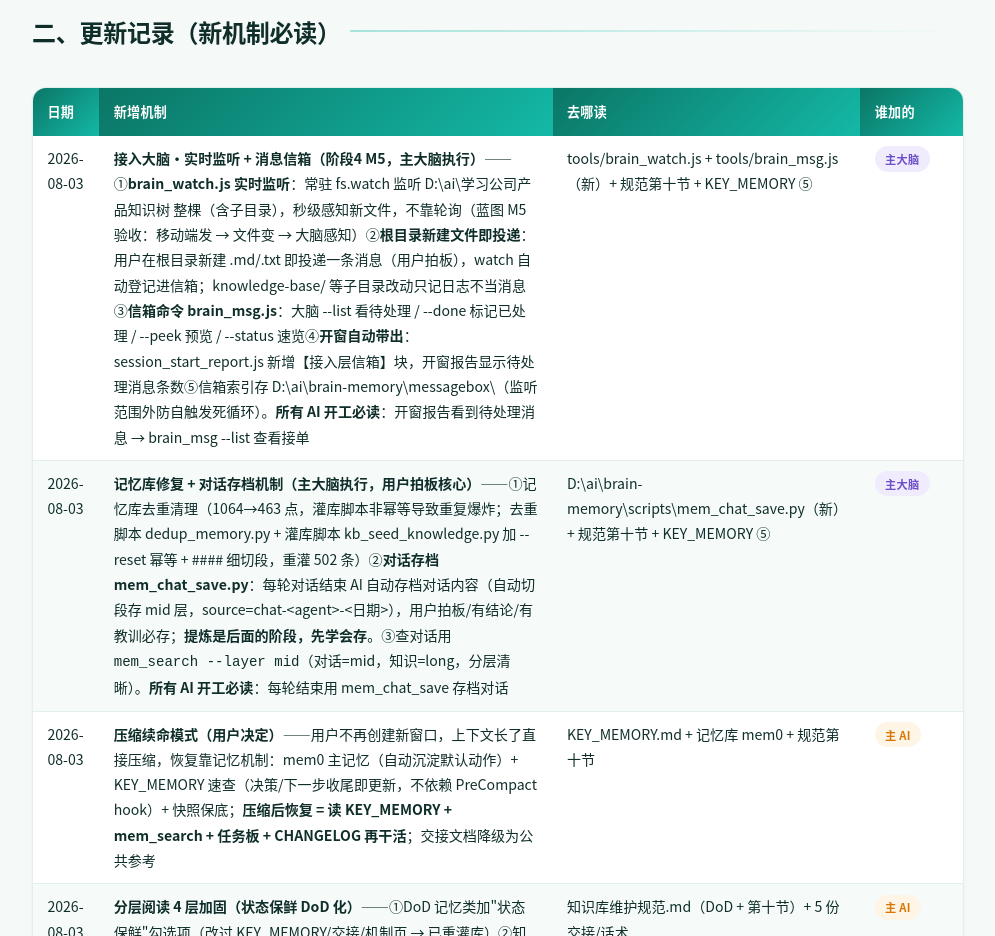
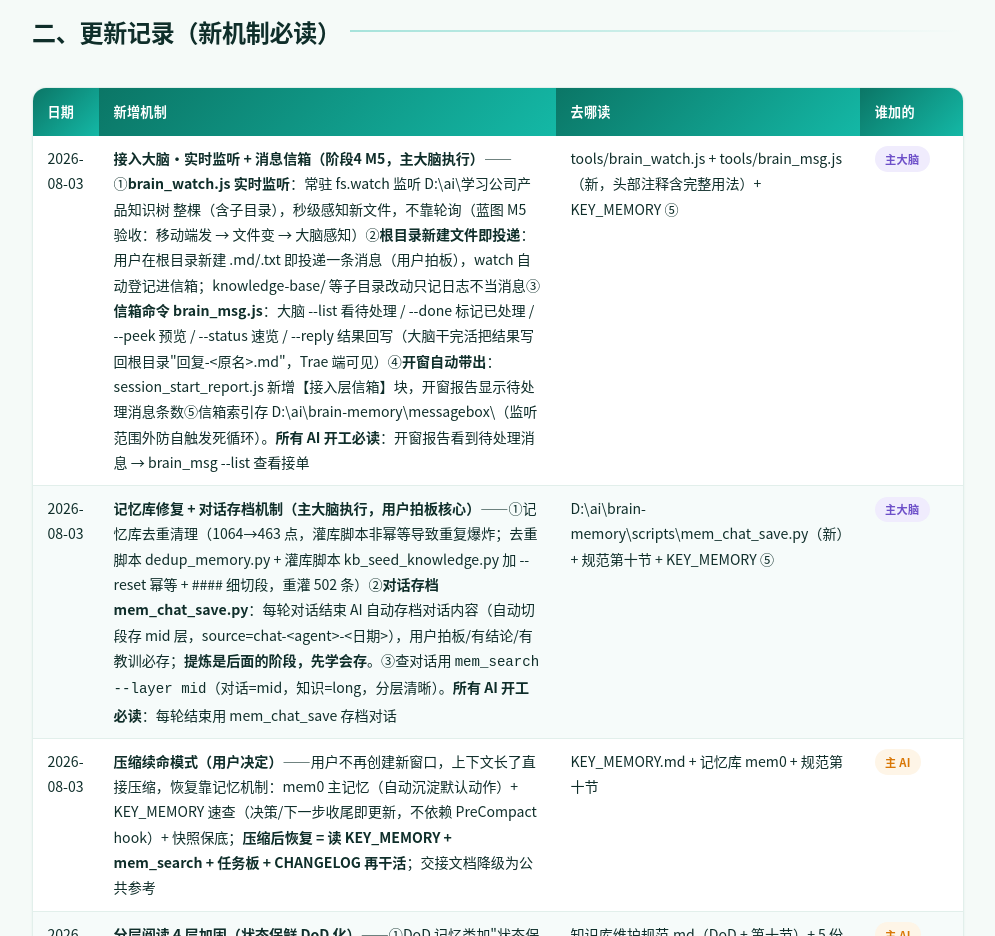
Before and after one commit to shenlang1111/notes, a plain HTML site: page knowledge-base/domains/思考收件箱/mechanism-updates.html in a window 1280 px wide. Shown: the part 834-1770 px from the top of the page, without its empty margins (142-1137 px from the left). Drawn offline with Linux system fonts and the light colour scheme.

Commit message:
deploy: update knowledge-base/domains/思考收件箱/mechanism-updates.html

```diff
--- a/knowledge-base/domains/思考收件箱/mechanism-updates.html
+++ b/knowledge-base/domains/思考收件箱/mechanism-updates.html
@@ -48,8 +48,8 @@
       <thead><tr><th>日期</th><th>新增机制</th><th>去哪读</th><th>谁加的</th></tr></thead>
       <tbody>
         <tr>
-          <td>2026-08-03</td><td><strong>接入大脑·实时监听 + 消息信箱（阶段4 M5，主大脑执行）</strong>——①<strong>brain_watch.js 实时监听</strong>：常驻 fs.watch 监听 D:\ai\学习公司产品知识树 整棵（含子目录），秒级感知新文件，不靠轮询（蓝图 M5 验收：移动端发 → 文件变 → 大脑感知）②<strong>根目录新建文件即投递</strong>：用户在根目录新建 .md/.txt 即投递一条消息（用户拍板），watch 自动登记进信箱；knowledge-base/ 等子目录改动只记日志不当消息③<strong>信箱命令 brain_msg.js</strong>：大脑 --list 看待处理 / --done 标记已处理 / --peek 预览 / --status 速览④<strong>开窗自动带出</strong>：session_start_report.js 新增【接入层信箱】块，开窗报告显示待处理消息条数⑤信箱索引存 D:\ai\brain-memory\messagebox\（监听范围外防自触发死循环）。<strong>所有 AI 开工必读</strong>：开窗报告看到待处理消息 → brain_msg --list 查看接单</td>
-          <td>tools/brain_watch.js + tools/brain_msg.js（新）+ 规范第十节 + KEY_MEMORY ⑤</td><td><span class="tag tag-purple">主大脑</span></td>
+          <td>2026-08-03</td><td><strong>接入大脑·实时监听 + 消息信箱（阶段4 M5，主大脑执行）</strong>——①<strong>brain_watch.js 实时监听</strong>：常驻 fs.watch 监听 D:\ai\学习公司产品知识树 整棵（含子目录），秒级感知新文件，不靠轮询（蓝图 M5 验收：移动端发 → 文件变 → 大脑感知）②<strong>根目录新建文件即投递</strong>：用户在根目录新建 .md/.txt 即投递一条消息（用户拍板），watch 自动登记进信箱；knowledge-base/ 等子目录改动只记日志不当消息③<strong>信箱命令 brain_msg.js</strong>：大脑 --list 看待处理 / --done 标记已处理 / --peek 预览 / --status 速览 / --reply 结果回写（大脑干完活把结果写回根目录"回复-&lt;原名&gt;.md"，Trae 端可见）④<strong>开窗自动带出</strong>：session_start_report.js 新增【接入层信箱】块，开窗报告显示待处理消息条数⑤信箱索引存 D:\ai\brain-memory\messagebox\（监听范围外防自触发死循环）。<strong>所有 AI 开工必读</strong>：开窗报告看到待处理消息 → brain_msg --list 查看接单</td>
+          <td>tools/brain_watch.js + tools/brain_msg.js（新，头部注释含完整用法）+ KEY_MEMORY ⑤</td><td><span class="tag tag-purple">主大脑</span></td>
         </tr>
         <tr>
           <td>2026-08-03</td><td><strong>记忆库修复 + 对话存档机制（主大脑执行，用户拍板核心）</strong>——①记忆库去重清理（1064→463 点，灌库脚本非幂等导致重复爆炸；去重脚本 dedup_memory.py + 灌库脚本 kb_seed_knowledge.py 加 --reset 幂等 + #### 细切段，重灌 502 条）②<strong>对话存档 mem_chat_save.py</strong>：每轮对话结束 AI 自动存档对话内容（自动切段存 mid 层，source=chat-&lt;agent&gt;-&lt;日期&gt;），用户拍板/有结论/有教训必存；<strong>提炼是后面的阶段，先学会存</strong>。③查对话用 <code>mem_search --layer mid</code>（对话=mid，知识=long，分层清晰）。<strong>所有 AI 开工必读</strong>：每轮结束用 mem_chat_save 存档对话</td>
```
